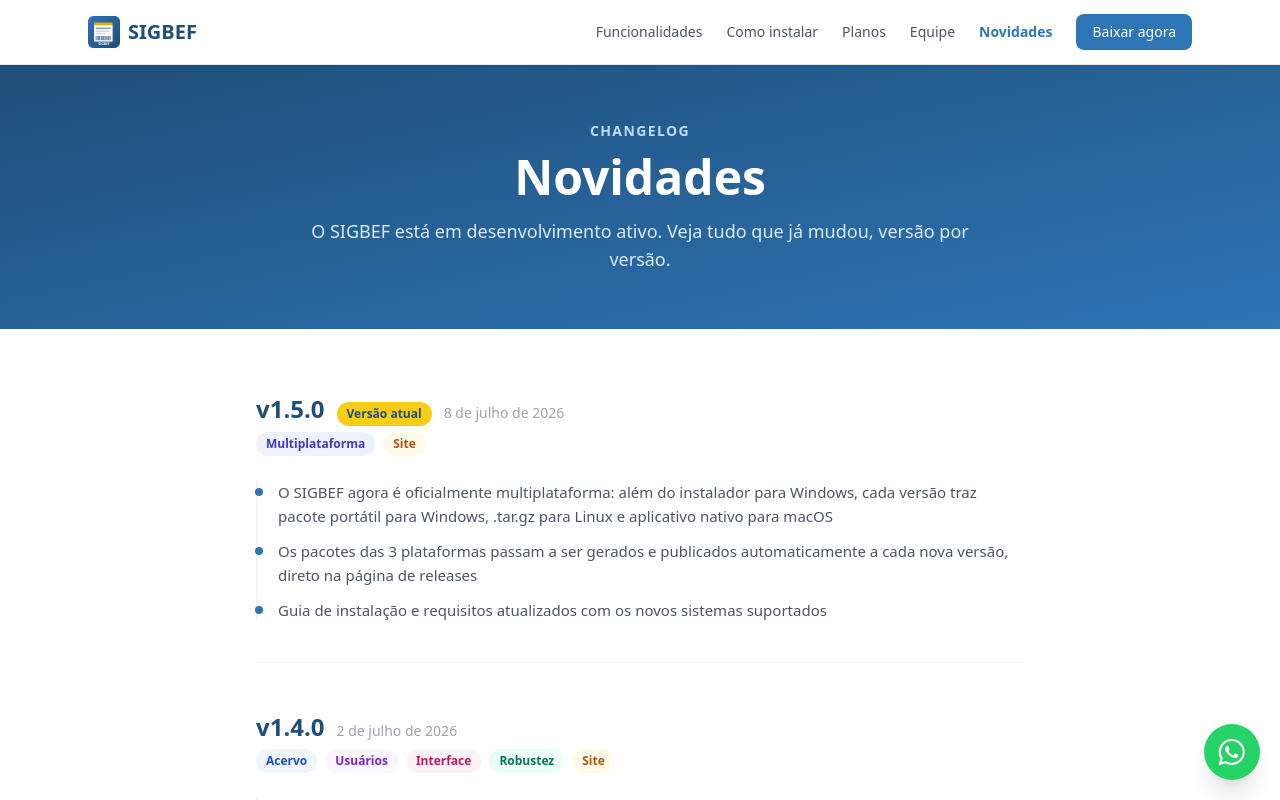
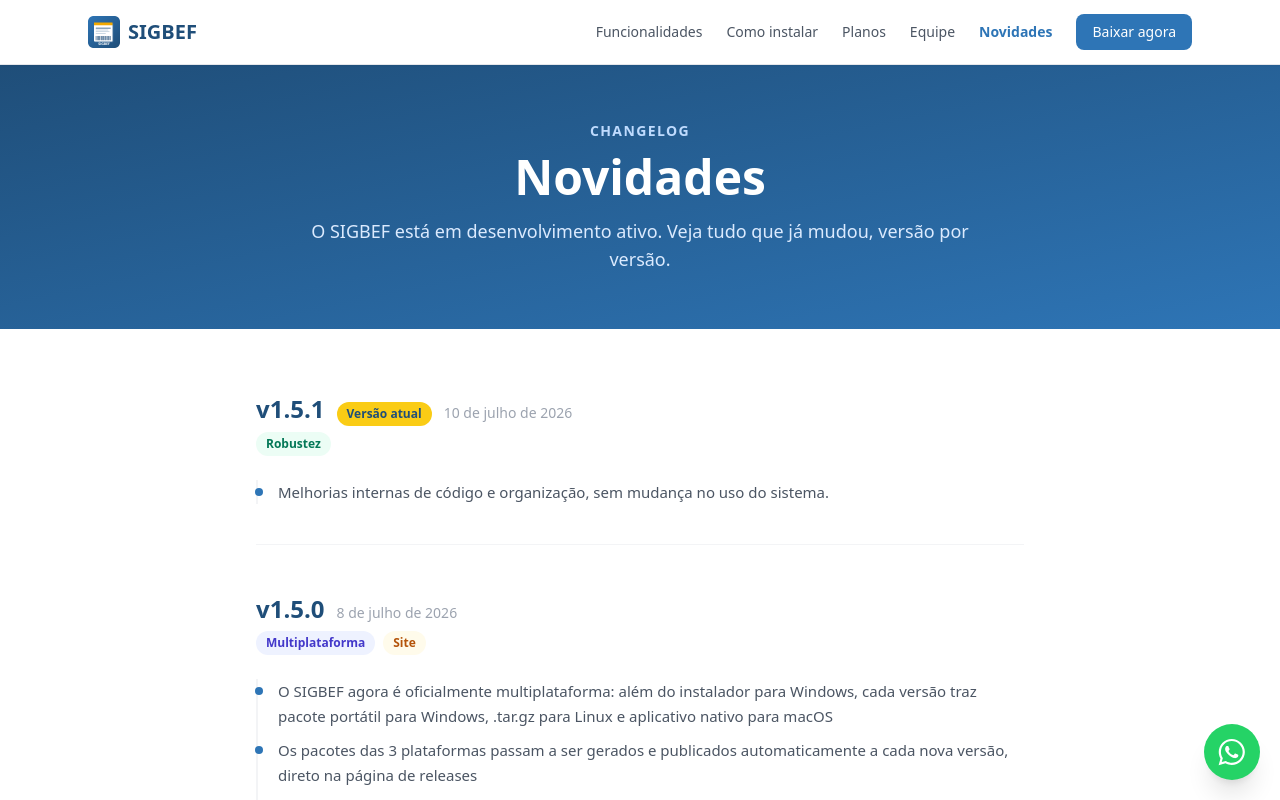
Before and after one commit to marcelin1555/SIGBEF, a React (Vite) app in the folder site/: page /novidades in a window 1280 px wide. Shown: the top 800 px of the page. Built offline with nearby package versions, Linux system fonts and the light colour scheme.

Commit message:
feat(site): versao 1.5.1 nas Novidades

```diff
--- a/site/src/pages/NovidadesPage.jsx
+++ b/site/src/pages/NovidadesPage.jsx
@@ -20,9 +20,17 @@ function Badge({ texto }) {
 
 const versoes = [
   {
+    numero: '1.5.1',
+    data: '10 de julho de 2026',
+    destaque: true,
+    categorias: ['Robustez'],
+    itens: [
+      { cat: 'Robustez', texto: 'Melhorias internas de código e organização, sem mudança no uso do sistema.' },
+    ],
+  },
+  {
     numero: '1.5.0',
     data: '8 de julho de 2026',
-    destaque: true,
     categorias: ['Multiplataforma', 'Site'],
     itens: [
       { cat: 'Multiplataforma', texto: 'O SIGBEF agora é oficialmente multiplataforma: além do instalador para Windows, cada versão traz pacote portátil para Windows, .tar.gz para Linux e aplicativo nativo para macOS' },
--- a/site/src/versao.js
+++ b/site/src/versao.js
@@ -1,3 +1,3 @@
 // Versão atual do SIGBEF exibida no site.
 // Fonte única: atualize aqui e Hero, Footer e demais telas acompanham.
-export const VERSAO = '1.5.0'
+export const VERSAO = '1.5.1'
```
